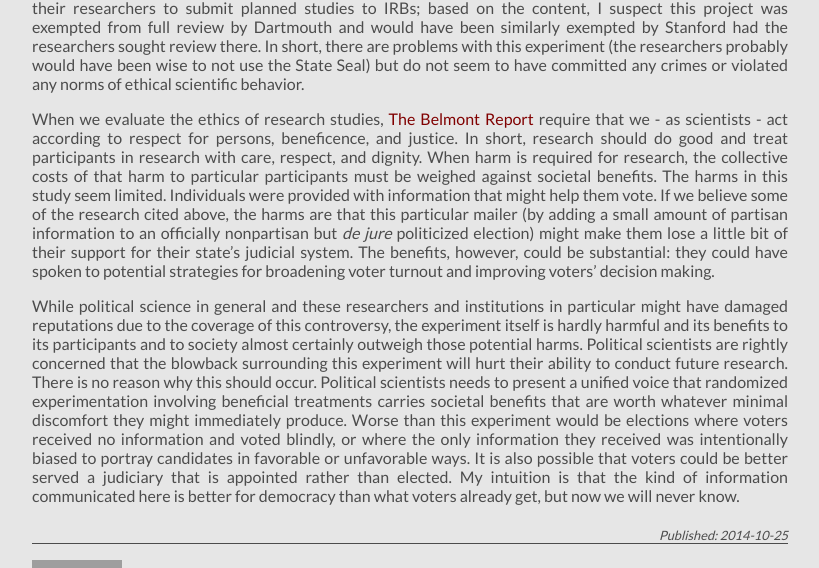
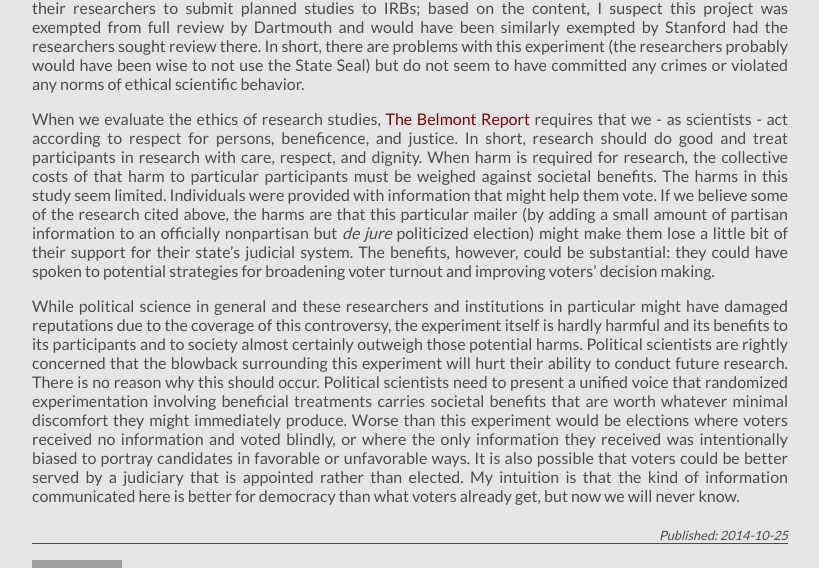
Before and after one commit to leeper/leeper.github.io, a Jekyll site: the page built from _posts/2014-10-25-montana-experiment.md, in a window 1280 px wide and 900 px high, scrolled down 2143 px. Shown: the part 257-825 px from the top of the window, without its empty margins (230-1049 px from the left). Built offline with Jekyll 4.4.1, drawn with Linux system fonts in a browser that asks for light colours; some web fonts are replaced; Markdown is read by kramdown in place of the engine named in the settings; grey boxes are pictures that could not be loaded.

Commit message:
fix some typos

```diff
--- a/_posts/2014-10-25-montana-experiment.md
+++ b/_posts/2014-10-25-montana-experiment.md
@@ -49,6 +49,6 @@
 
 Political scientists are right to be concerned about public perceptions of the discipline. It is also part of the political scientist's code of ethics to conduct responsible research. Stanford and Dartmouth no doubt require their researchers to submit planned studies to IRBs; based on the content, I suspect this project was exempted from full review by Dartmouth and would have been similarly exempted by Stanford had the researchers sought review there. In short, there are problems with this experiment (the researchers probably would have been wise to not use the State Seal) but do not seem to have committed any crimes or violated any norms of ethical scientific behavior.
 
-When we evaluate the ethics of research studies, [The Belmont Report](http://www.hhs.gov/ohrp/humansubjects/guidance/belmont.html) require that we - as scientists - act according to respect for persons, beneficence, and justice. In short, research should do good and treat participants in research with care, respect, and dignity. When harm is required for research, the collective costs of that harm to particular participants must be weighed against societal benefits. The harms in this study seem limited. Individuals were provided with information that might help them vote. If we believe some of the research cited above, the harms are that this particular mailer (by adding a small amount of partisan information to an officially nonpartisan but *de jure* politicized election) might make them lose a little bit of their support for their state's judicial system. The benefits, however, could be substantial: they could have spoken to potential strategies for broadening voter turnout and improving voters' decision making.
+When we evaluate the ethics of research studies, [The Belmont Report](http://www.hhs.gov/ohrp/humansubjects/guidance/belmont.html) requires that we - as scientists - act according to respect for persons, beneficence, and justice. In short, research should do good and treat participants in research with care, respect, and dignity. When harm is required for research, the collective costs of that harm to particular participants must be weighed against societal benefits. The harms in this study seem limited. Individuals were provided with information that might help them vote. If we believe some of the research cited above, the harms are that this particular mailer (by adding a small amount of partisan information to an officially nonpartisan but *de jure* politicized election) might make them lose a little bit of their support for their state's judicial system. The benefits, however, could be substantial: they could have spoken to potential strategies for broadening voter turnout and improving voters' decision making.
 
-While political science in general and these researchers and institutions in particular might have damaged reputations due to the coverage of this controversy, the experiment itself is hardly harmful and its benefits to its participants and to society almost certainly outweigh those potential harms. Political scientists are rightly concerned that the blowback surrounding this experiment will hurt their ability to conduct future research. There is no reason why this should occur. Political scientists needs to present a unified voice that randomized experimentation involving beneficial treatments carries societal benefits that are worth whatever minimal discomfort they might immediately produce. Worse than this experiment would be elections where voters received no information and voted blindly, or where the only information they received was intentionally biased to portray candidates in favorable or unfavorable ways. It is also possible that voters could be better served a judiciary that is appointed rather than elected. My intuition is that the kind of information communicated here is better for democracy than what voters already get, but now we will never know.
+While political science in general and these researchers and institutions in particular might have damaged reputations due to the coverage of this controversy, the experiment itself is hardly harmful and its benefits to its participants and to society almost certainly outweigh those potential harms. Political scientists are rightly concerned that the blowback surrounding this experiment will hurt their ability to conduct future research. There is no reason why this should occur. Political scientists need to present a unified voice that randomized experimentation involving beneficial treatments carries societal benefits that are worth whatever minimal discomfort they might immediately produce. Worse than this experiment would be elections where voters received no information and voted blindly, or where the only information they received was intentionally biased to portray candidates in favorable or unfavorable ways. It is also possible that voters could be better served by a judiciary that is appointed rather than elected. My intuition is that the kind of information communicated here is better for democracy than what voters already get, but now we will never know.
```
Also changed, not shown: other parts of _posts/2014-10-25-montana-experiment.md (+1 -1 lines).
